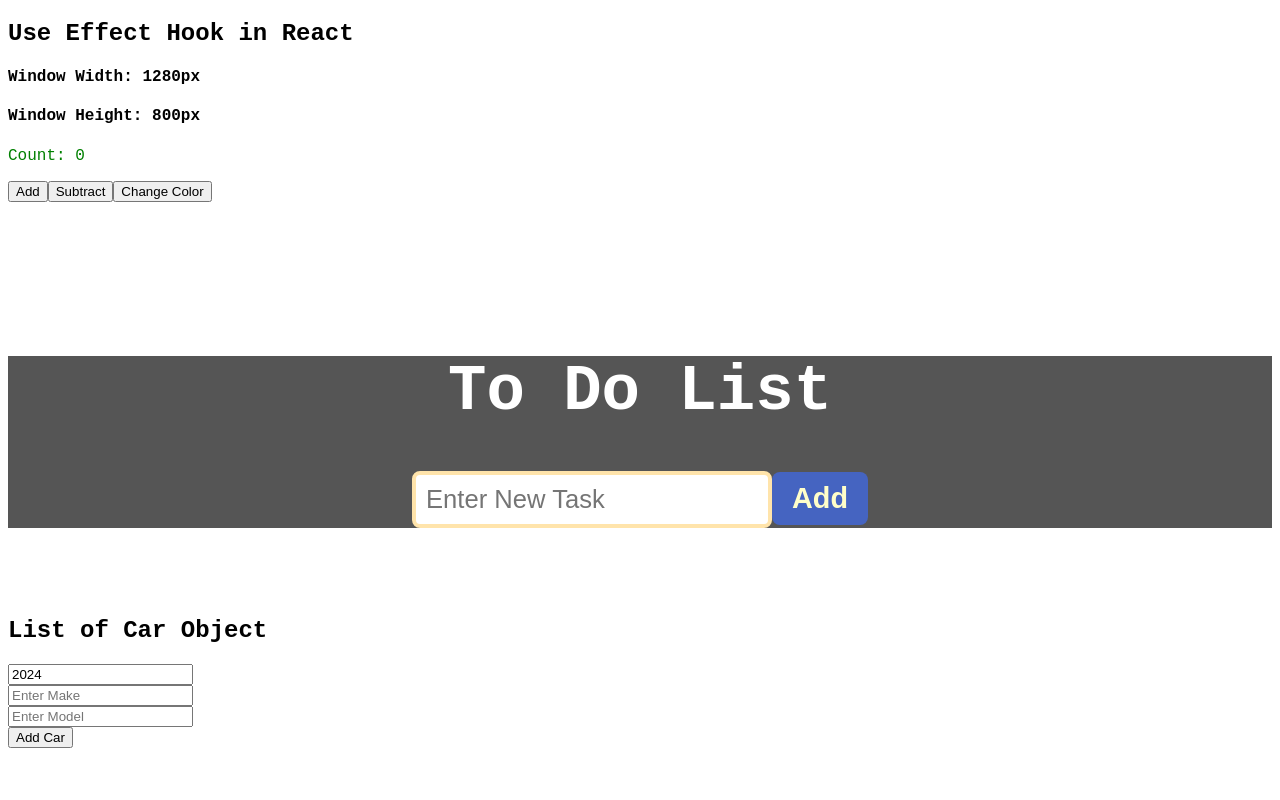
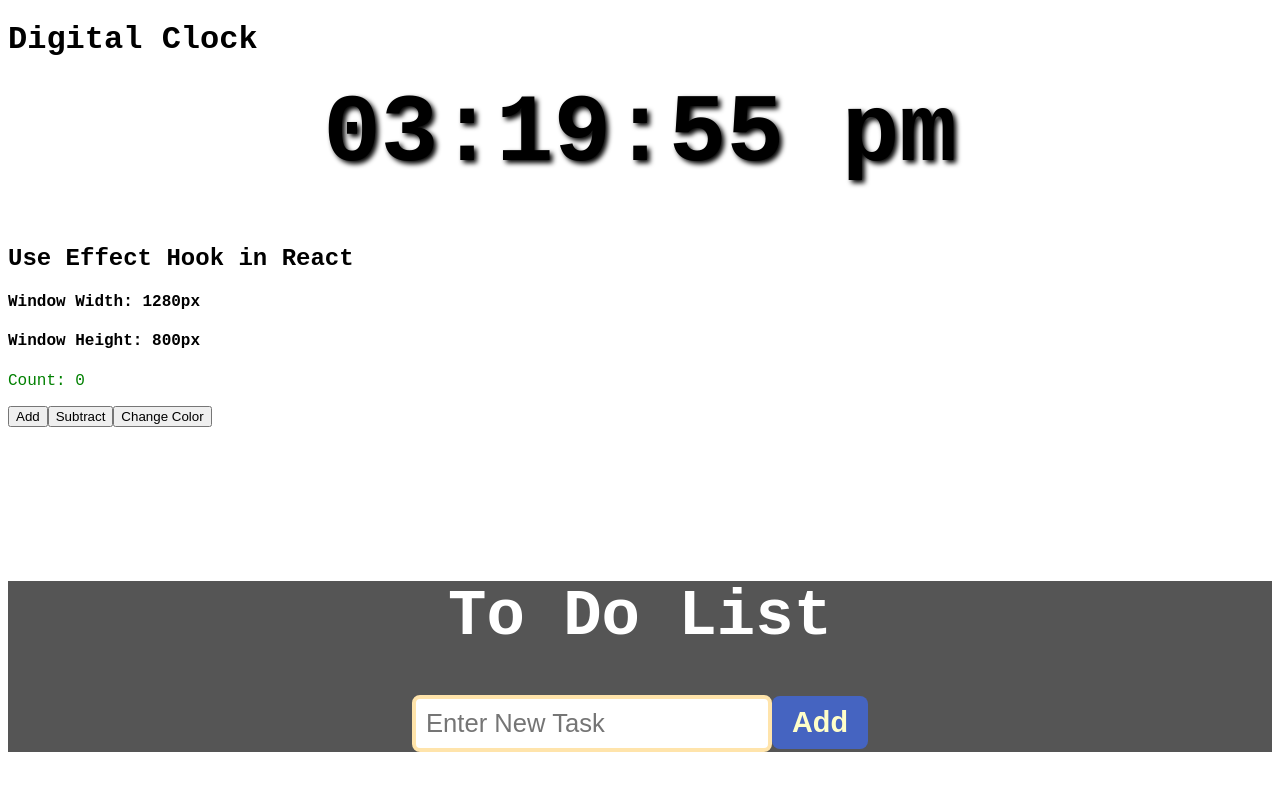
Before and after one commit to ashim-nepal/Frontend-React-All, a React (Vite) app in the folder React-Learning-Course/website/my-app-3/: page / in a window 1280 px wide. Shown: the top 800 px of the page. Built offline with nearby package versions, Linux system fonts and the light colour scheme.

Commit message:
making digital clock in react app

```diff
--- a/React-Learning-Course/website/my-app-3/src/App.jsx
+++ b/React-Learning-Course/website/my-app-3/src/App.jsx
@@ -1,6 +1,7 @@
 import ArrayObjectStateUpd from "./ArrayObjectStateUpd"
 import ArrayStateUpd from "./ArrayStateUpd"
 import ColorPicker from "./ColorPicker"
+import DigitalClock from "./DigitalClock"
 import MyComponent from "./MyComponent"
 import ToDoList from "./ToDoList"
 import UseEffct from "./UseEffct"
@@ -9,6 +10,9 @@
 
   return (
     <>
+    <h1>Digital Clock</h1>
+    <DigitalClock/>
+    <br/><br/>
     <h2>Use Effect Hook in React</h2>
     <UseEffct/>
     <br/><br/><br/>
--- /dev/null
+++ b/React-Learning-Course/website/my-app-3/src/DigitalClock.jsx
@@ -0,0 +1,48 @@
+import React, {useState, useEffect} from "react";
+
+
+function DigitalClock(){
+
+    const [time, setTime] = useState(new Date());
+
+    useEffect(()=>{
+        const intervalId = setInterval(()=>{
+            setTime(new Date());
+                }, 1000);
+        return () =>{
+            clearInterval(intervalId);
+        }
+
+    }, []);
+
+    function formatTime(){
+        let hours = time.getHours();
+        let mins = time.getMinutes();
+        let secs = time.getSeconds();
+        const meridian = hours >= 12 ? "pm" : "am";
+
+        hours = hours % 12 || 12;
+
+        return `${addZero(hours)}:${addZero(mins)}:${addZero(secs)} ${meridian}`;
+    }
+
+    // adding 0 for single digit clock
+
+    function addZero(number){
+        return (number < 10 ? "0" : "")+number;
+
+    }
+
+    return(
+        <div className="clock-container">
+            <div className="clock">
+                <span>{formatTime()}</span>
+                </div>
+
+        </div>
+    );
+
+
+}
+
+export default DigitalClock;
--- a/React-Learning-Course/website/my-app-3/src/index.css
+++ b/React-Learning-Course/website/my-app-3/src/index.css
@@ -127,3 +127,17 @@
     margin-left: 10px;
 
 }
+
+/* Clock App*/
+
+.clock-container{
+    backdrop-filter: blur(50px);
+
+}
+
+.clock{
+    font-size: 6rem;
+    font-weight: bold;
+    text-align: center;
+    text-shadow: 3px 3px 5px black;
+}
```
